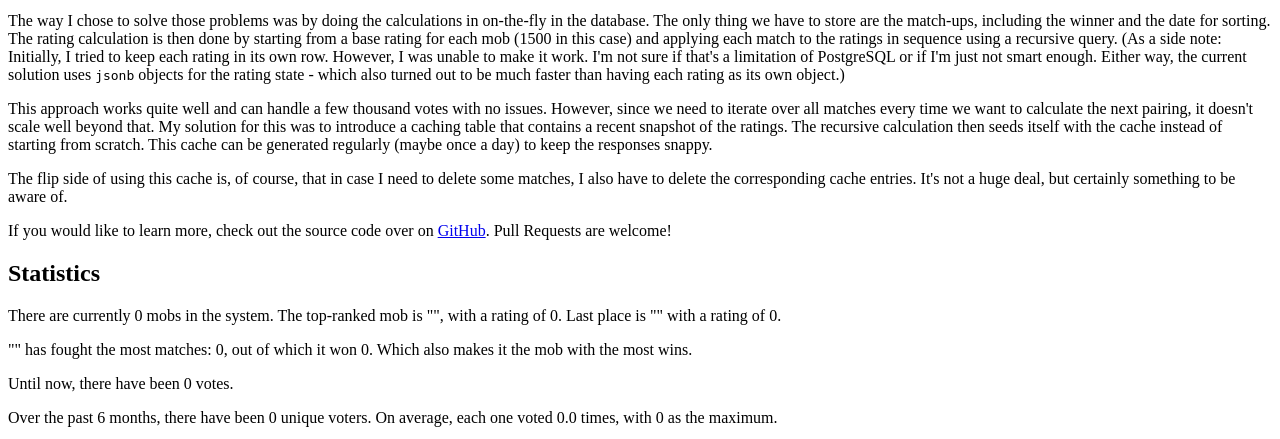
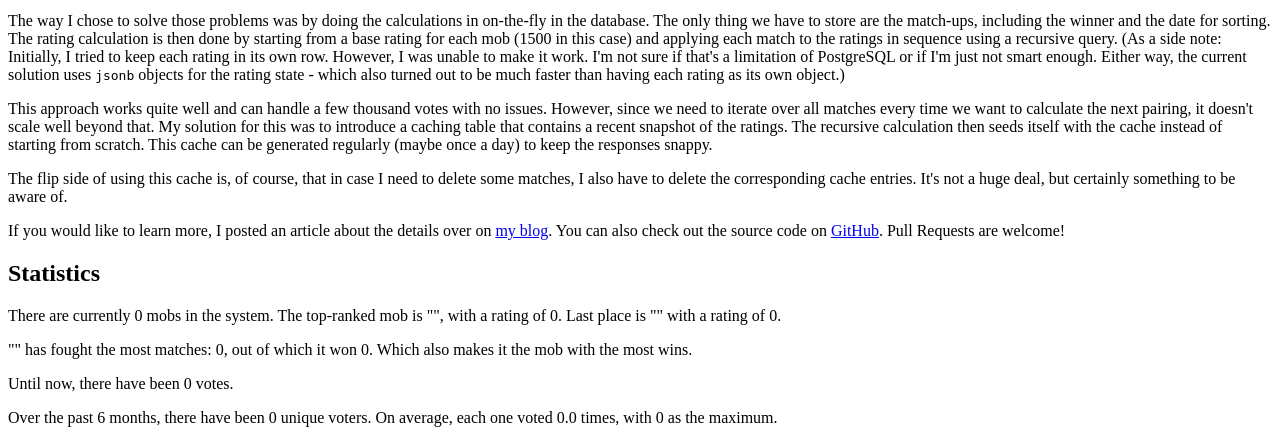
Before and after one commit to sigmasternchen/mobmash.click, a PHP site: page /about in a window 1280 px wide. Shown: the part 556-995 px from the top of the page. Run offline with PHP 8.4, Linux system fonts and the light colour scheme; data that the repository does not hold is empty; some libraries are stand-ins or nearby versions.

Commit message:
feat: Add reference to blog

```diff
--- a/view/pages/about.php
+++ b/view/pages/about.php
@@ -79,7 +79,9 @@
         to delete the corresponding cache entries. It's not a huge deal, but certainly something to be aware of.
     </p>
     <p>
-        If you would like to learn more, check out the source code over on
+        If you would like to learn more, I posted an article about the details over on
+        <a target="_blank" href="https://blog.sigma-star.io/2024/09/elo-rating-in-pure-sql/">my blog</a>.
+        You can also check out the source code on
         <a target="_blank" href="https://github.com/overflowerror/mobmash.click">GitHub</a>. Pull Requests are welcome!
     </p>
 
```
Also changed, not shown: README.md.
